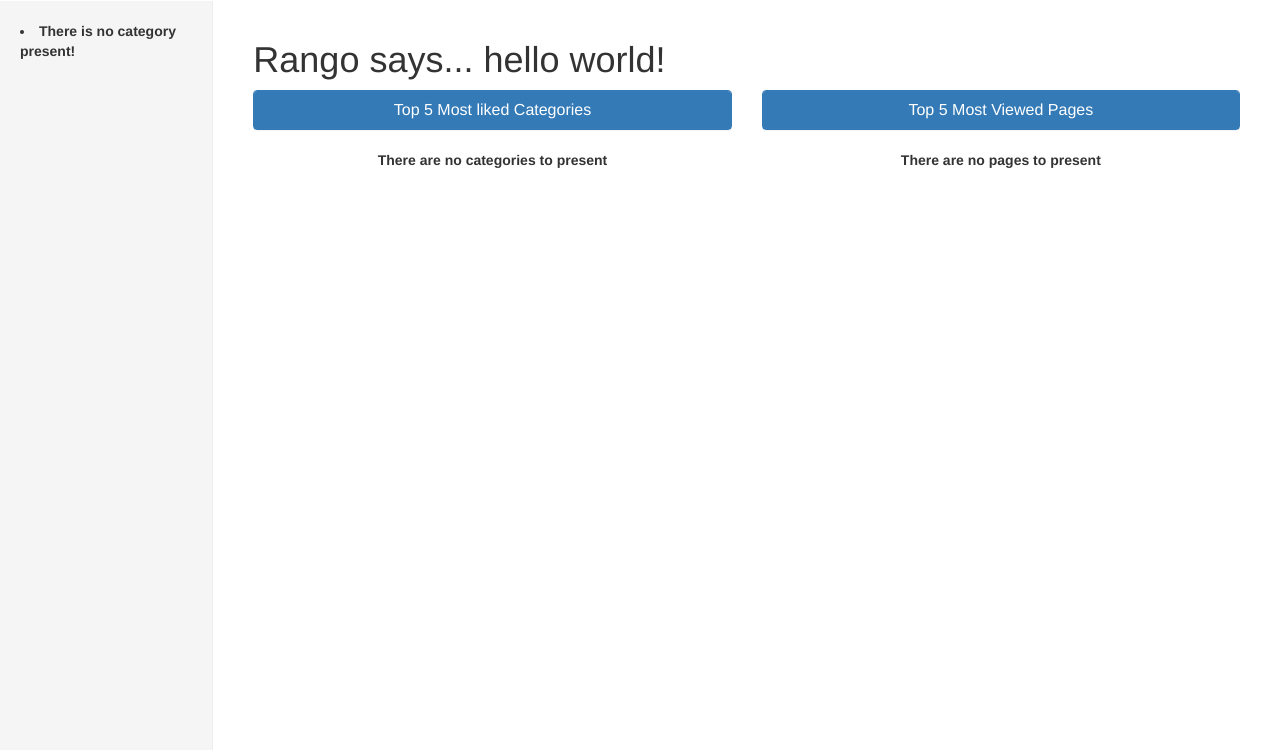
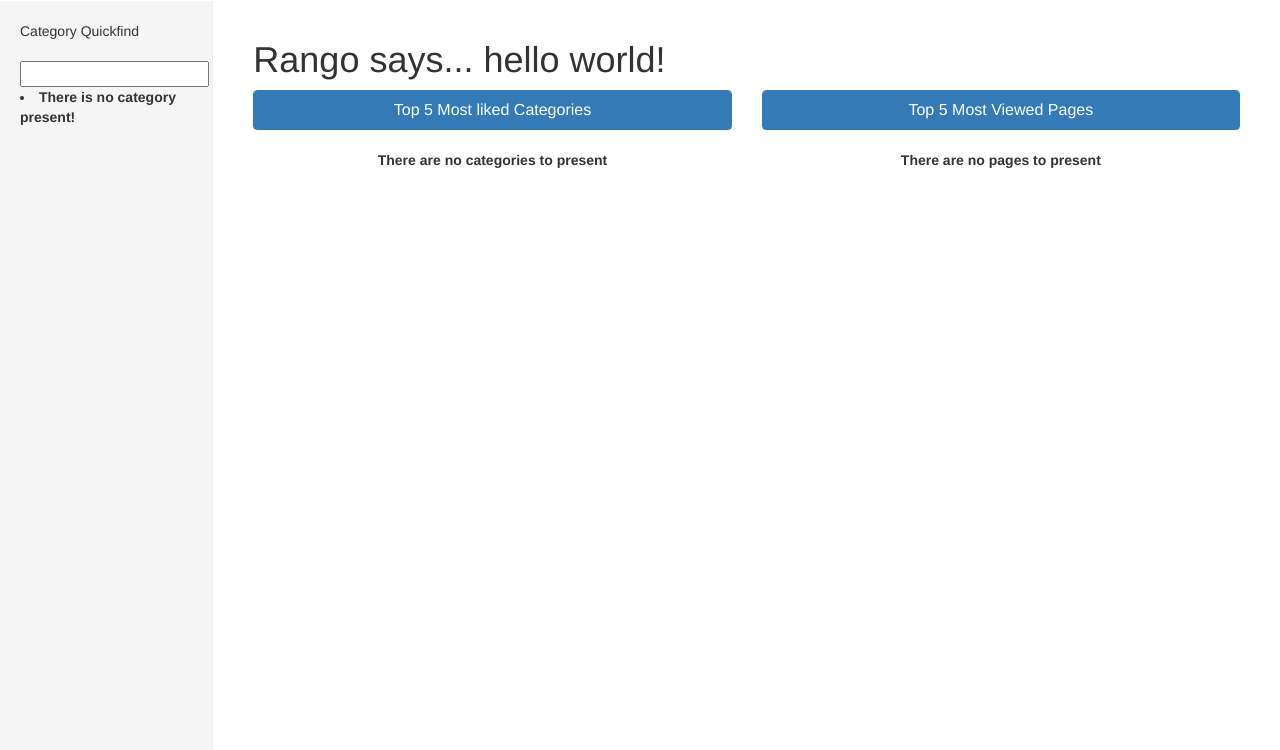
Before and after one commit to DJO3/tango_with_django_project, a Django app: page /rango/ in a window 1280 px wide. Shown: the part 50-800 px from the top of the page. Run offline with Django 3.2, Linux system fonts and the light colour scheme; data that the repository does not hold is empty; some libraries are stand-ins or nearby versions.

Commit message:
Quicksearch added
Chapter 19 AJAX in Django with JQuery complete

```diff
--- a/rango/urls.py
+++ b/rango/urls.py
@@ -11,4 +11,6 @@ urlpatterns = patterns('',
         url(r'^restricted/', views.restricted, name='restricted'),
         url(r'^search/', views.search, name='search'),
         url(r'^goto/$', views.track_url, name='goto'),
+        url(r'^like_category/$', views.like_category, name='like_category'),
+        url(r'^suggest_category/$', views.suggest_category, name='suggest_category'),
 )
--- a/rango/views.py
+++ b/rango/views.py
@@ -1,9 +1,15 @@
-from django.shortcuts import render, redirect
+from django.template import RequestContext
+from django.shortcuts import HttpResponse, render, redirect, render_to_response
 from django.contrib.auth.decorators import login_required
 from rango.models import Category, Page
 from rango.forms import CategoryForm, PageForm
 from datetime import datetime
 from rango.bing_search import run_query
+
+
+def encode_url(str):
+    str_new = str.lower()
+    return str_new.replace(' ', '_')
 
 
 def index(request):
@@ -164,3 +170,74 @@ def track_url(request):
                 pass
 
     return redirect(url)
+
+
+@login_required()
+def like_category(request):
+    cat_id = None
+
+    if request.method == 'GET':
+        cat_id = request.GET['category_id']
+
+    likes = 0
+    if cat_id:
+        cat = Category.objects.get(id=int(cat_id))
+
+        if cat:
+            likes = cat.likes + 1
+            cat.likes = likes
+            cat.save()
+
+    return HttpResponse(likes)
+
+
+def get_category_list(max_results=0, starts_with=''):
+    cat_list = []
+    if starts_with:
+        cat_list = Category.objects.filter(name__startswith=starts_with)
+    else:
+        cat_list = []
+
+    if max_results > 0:
+        if len(cat_list) > max_results:
+            cat_list = cat_list[:max_results]
+
+    for cat in cat_list:
+        cat.url = encode_url(cat.name)
+
+    return cat_list
+
+def suggest_category(request):
+    context = RequestContext(request)
+    cat_list = []
+    starts_with = ''
+    if request.method == 'GET':
+        starts_with = request.GET['suggestion']
+    else:
+        starts_with = request.POST['suggestion']
+
+    cat_list = get_category_list(8, starts_with)
+
+    return render_to_response('rango/category_list.html', {'cat_list': cat_list }, context)
+
+
+@login_required
+def auto_add_page(request):
+    cat_id = None
+    url = None
+    title = None
+    context_dict = {}
+    if request.method == 'GET':
+        cat_id = request.GET['category_id']
+        url = request.GET['url']
+        title = request.GET['title']
+        if cat_id:
+            category = Category.objects.get(id=int(cat_id))
+            p = Page.objects.get_or_create(category=category, title=title, url=url)
+
+            pages = Page.objects.filter(category=category).order_by('-views')
+
+            # Adds our results list to the template context under name pages.
+            context_dict['pages'] = pages
+
+    return render(request, 'rango/page_list.html', context_dict)
--- /dev/null
+++ b/static/javascript/rango-ajax.js
@@ -0,0 +1,19 @@
+$(document).ready(function(){
+
+    $('#likes').click(function(){
+        var catid;
+        catid = $(this).attr('data-catid');
+        $.get('/rango/like_category/', {category_id: catid}, function(data){
+            $('#like_count').html(data);
+            $('#likes').hide();
+        });
+    });
+
+    $('#suggestion').keyup(function(){
+        var query;
+        query = $(this).val();
+        $.get('/rango/suggest_category/', {suggestion: query}, function(data){
+         $('#cats').html(data);
+        });
+    });
+});
--- a/templates/rango/base.html
+++ b/templates/rango/base.html
@@ -57,9 +57,19 @@
     <div class="container-fluid">
       <div class="row">
         <div class="col-sm-3 col-md-2 sidebar">
-                {% block side_block %}
-                {% category_list category %}
-                {% endblock %}
+            <ul class="nav nav-list">
+			    <li class="nav-header">Category Quickfind</li>
+                <form>
+                <label></label>
+                <li><input  class="search-query span10" type="text" name="suggestion" value="" id="suggestion" /></li>
+                </form>
+		    </ul>
+
+		    <div id="cats">
+		    </div>
+            {% block side_block %}
+            {% category_list category %}
+            {% endblock %}
 
         </div>
         <div class="col-sm-9 col-sm-offset-3 col-md-10 col-md-offset-2 main">
@@ -75,8 +85,8 @@
     <!-- Placed at the end of the document so the pages load faster -->
     <script language="JavaScript" type="text/javascript" src="{% static "javascript/jquery.min.js" %}"></script>
     <script language="JavaScript" type="text/javascript" src="{% static "javascript/bootstrap.min.js" %}"></script>
-    <script language="JavaScript" type="text/javascript" src="{% static "javascript/jquery.js" %}"></script>
     <script language="JavaScript" type="text/javascript" src="{% static "javascript/rango-jquery.js" %}"></script>
+    <script language="JavaScript" type="text/javascript" src="{% static "javascript/rango-ajax.js" %}"></script>
     <!-- IE10 viewport hack for Surface/desktop Windows 8 bug -->
     <script language="JavaScript" type="text/javascript" src="{% static "javascript/ie10-viewport-bug-workaround.js"%}"></script>
   </body>
```
Also changed, not shown: templates/rango/category.html (+12 -1 lines), templates/rango/category_list.html (added, +11 -0 lines), static/javascript/jquery.js (deleted).
